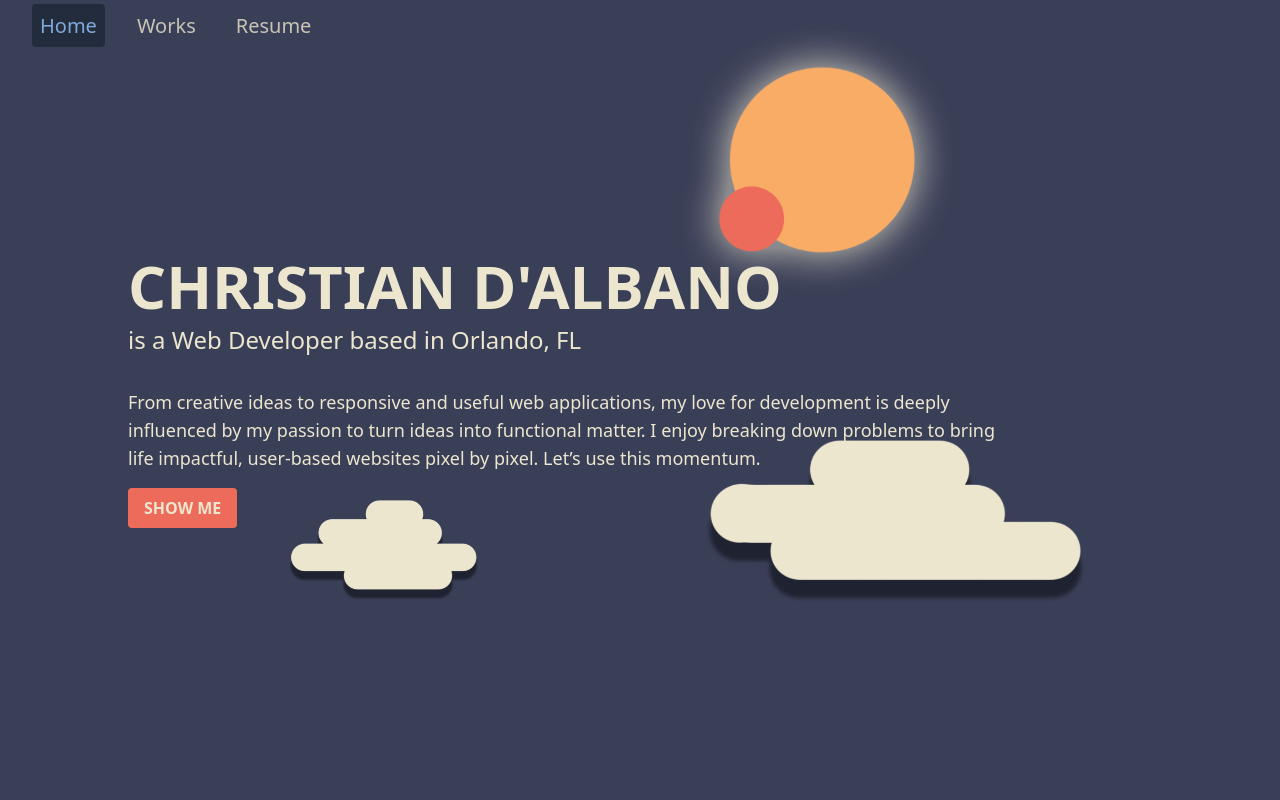
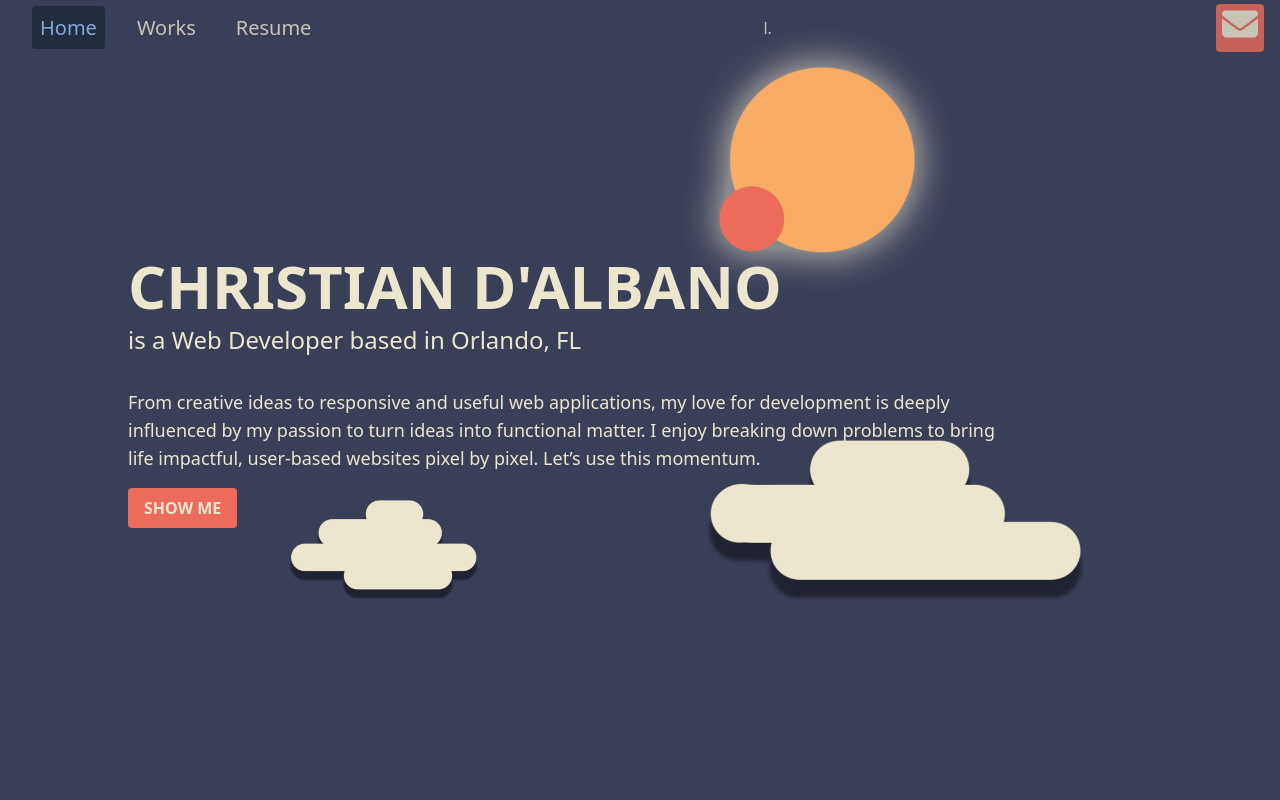
Before and after one commit to Chrisdalbano/chrisdalbano-portfolio, a Vue app: page /#/ in a window 1280 px wide. Shown: the top 800 px of the page. Built offline with nearby package versions, Linux system fonts and the light colour scheme.

Commit message:
added messaging icon to navbar

```diff
--- a/package.json
+++ b/package.json
@@ -8,6 +8,9 @@
     "lint": "vue-cli-service lint"
   },
   "dependencies": {
+    "@fortawesome/fontawesome-svg-core": "^6.4.0",
+    "@fortawesome/free-solid-svg-icons": "^6.4.0",
+    "@fortawesome/vue-fontawesome": "^3.0.3",
     "autoprefixer": "^10.4.14",
     "draggable": "^4.2.0",
     "gsap": "^3.11.5",
--- a/src/components/NavBar.vue
+++ b/src/components/NavBar.vue
@@ -17,7 +17,11 @@
         >
           {{ route.name }}
         </router-link>
+      </div>l.
 
+      <div
+        class="bg-red-brick h-12 w-12 rounded text-center text-4xl hover:bg-red-950"
+      > <a target="_blank" href="mailto:chrisdalbano12@gmail.com"><font-awesome-icon icon="envelope" /></a>
 
       </div>
     </nav>
@@ -39,7 +43,6 @@ export default {
         { name: "Home", path: "/" },
         { name: "Works", path: "/works" },
         { name: "Resume", path: "/resume" },
-
       ],
     };
   },
@@ -48,12 +51,11 @@ export default {
       gsap.to(window, {
         duration: 0.2,
         scrollTo: { y: 0, autoKill: false },
-        ease: 'power2.out'
+        ease: "power2.out",
       });
-    }
+    },
   },
   methods: {
-
     animateSelection(index) {
       gsap.to(`.navbar a:nth-child(${index + 1})`, {
         color: "#3b82f6",
@@ -91,7 +93,6 @@ export default {
 
 .navbar.bg-gray-800 {
   background-color: #2d3748;
-
 }
 
 .fade-enter-active,
@@ -104,5 +105,8 @@ export default {
   opacity: 0;
 }
 
-
+.bg-red-brick {
+  transition: 0.2s;
+  cursor: pointer;
+}
 </style>
--- a/src/main.js
+++ b/src/main.js
@@ -2,5 +2,13 @@ import { createApp } from 'vue'
 import App from './App.vue'
 import router from './router'
 import './assets/css/tailwind.css'
+import { library } from '@fortawesome/fontawesome-svg-core'
+import { faEnvelope } from '@fortawesome/free-solid-svg-icons'
+import { FontAwesomeIcon } from '@fortawesome/vue-fontawesome'
 
-createApp(App).use(router).mount('#app')
+library.add(faEnvelope)
+
+const app = createApp(App);
+app.use(router);
+app.component('font-awesome-icon', FontAwesomeIcon);
+app.mount('#app');
--- a/src/router/index.js
+++ b/src/router/index.js
@@ -2,6 +2,7 @@ import { createRouter, createWebHashHistory } from "vue-router";
 import HomeView from "@/views/HomeView.vue";
 import WorksView from "@/views/WorksView.vue";
 import ResumeView from "@/views/ResumeView.vue";
+import QMGPTViewVue from "@/views/QMGPTView.vue";
 
 const routes = [
   {
@@ -24,6 +25,11 @@ const routes = [
     name: "works",
     component: WorksView,
   },
+  {
+    path: "/quizmegpt",
+    name: "quizmegpt",
+    component: QMGPTViewVue,
+  }
 ];
 
 const router = createRouter({
--- /dev/null
+++ b/src/views/QMGPTView.vue
@@ -0,0 +1,11 @@
+<template>
+   <section>
+   </section>
+</template>
+<script>
+
+export default {
+
+
+}
+</script>
--- a/src/views/WorksView.vue
+++ b/src/views/WorksView.vue
@@ -178,7 +178,7 @@ export default {
   },
   methods: {
     animateCards() {
-      const cards = document.querySelectorAll('.rounded');
+      const cards = document.querySelectorAll('.overflow-hidden');
       cards.forEach((card, index) => {
         gsap.fromTo(
           card,
```
Also changed, not shown: 1 other file (tests, documents, lock files or other folders).
